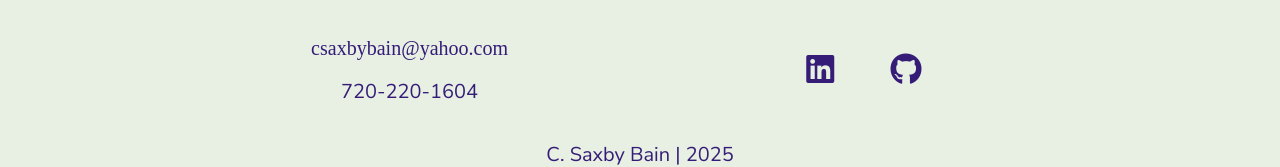
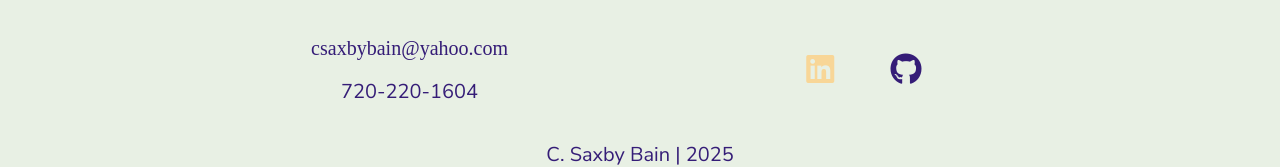
Before and after one commit to saxby-b/portfolio, a website built with Parcel: page index.html in a window 1280 px wide. In both pictures the pointer is over the link 830 px from the left and 3595 px from the top of the page. Shown: the part 3520-3687 px from the top of the page. Built offline with nearby package versions, Linux system fonts and the light colour scheme; files whose address does not match are found by name.

Commit message:
Added hover styles to social li

```diff
--- a/css/main.css
+++ b/css/main.css
@@ -398,6 +398,10 @@ footer /*Used to be #contact */ {
   width: 20%;
   padding-right: 20px;
   color: #351d77;
+}
+
+.social li a:hover {
+  color: #F8D697;
 }
 
 .year {
```
